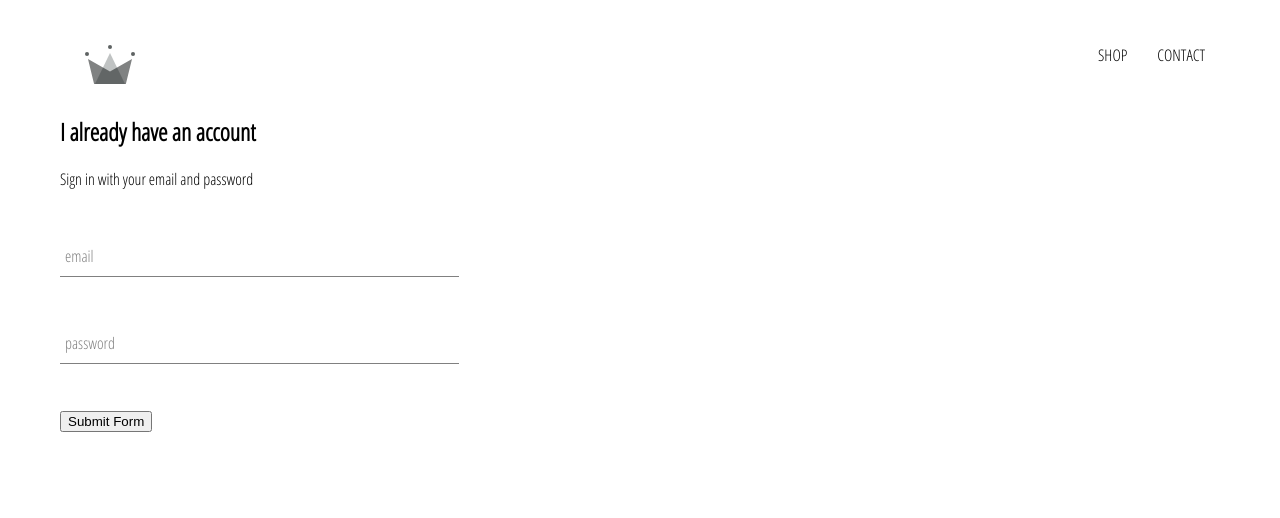
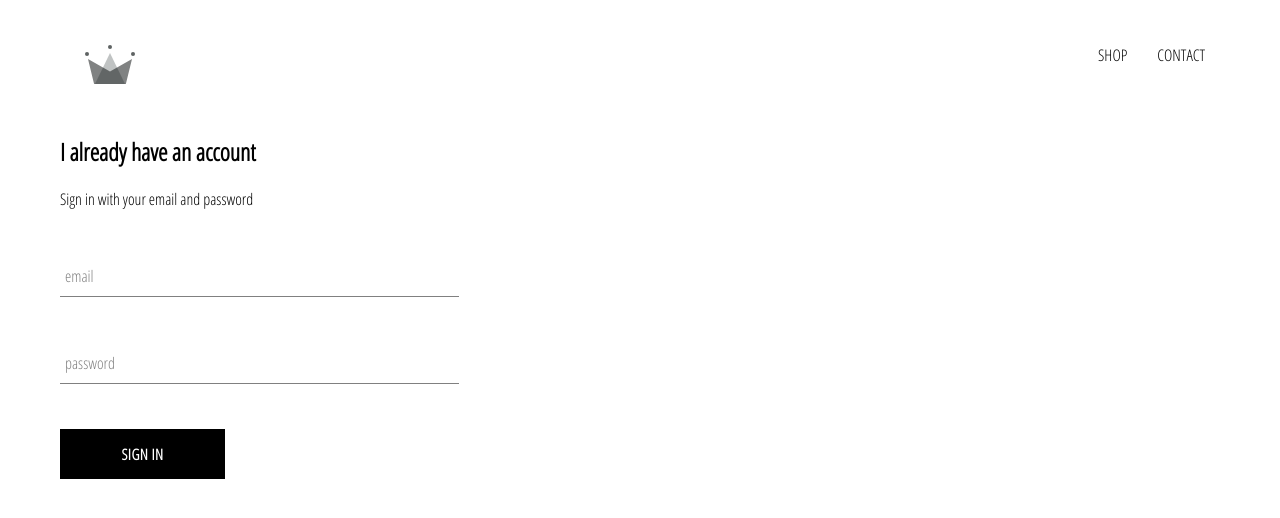
Before and after one commit to seanchamanara/komeleon, a React (Create React App) app: page /signin in a window 1280 px wide. Shown: the top 518 px of the page. Built offline with nearby package versions, Linux system fonts and the light colour scheme.

Commit message:
set up custom button.  Added firebase to project

```diff
--- a/package.json
+++ b/package.json
@@ -6,6 +6,7 @@
     "@testing-library/jest-dom": "^4.2.4",
     "@testing-library/react": "^9.3.2",
     "@testing-library/user-event": "^7.1.2",
+    "firebase": "^7.8.2",
     "react": "^16.12.0",
     "react-dom": "^16.12.0",
     "react-router-dom": "^5.1.2",
--- a/src/components/custom-button/custom-button.component.jsx
+++ b/src/components/custom-button/custom-button.component.jsx
@@ -0,0 +1,11 @@
+import React from 'react';
+
+import './custom-button.styles.scss';
+
+ const CustomButton = ({ children, ...otherProps }) => (
+    <button className="custom-button" {...otherProps} >
+        {children}
+    </button>
+ );
+
+ export default CustomButton;
--- a/src/components/custom-button/custom-button.styles.scss
+++ b/src/components/custom-button/custom-button.styles.scss
@@ -0,0 +1,22 @@
+.custom-button {
+    min-width: 165px;
+    width: auto;
+    height: 50px;
+    letter-spacing: 0.5px;
+    line-height: 50px;
+    padding: 0 35px 0 35px;
+    font-size: 15px;
+    background-color: black;
+    color: white;
+    text-transform: uppercase;
+    font-family: 'Open Sans Condensed';
+    font-weight: bolder;
+    border: none;
+    cursor: pointer;
+
+    &:hover {
+      background-color: white;
+      color: black;
+      border: 1px solid black;
+    }
+  }
--- a/src/components/sign-in/sign-in.component.jsx
+++ b/src/components/sign-in/sign-in.component.jsx
@@ -1,6 +1,7 @@
 import React from 'react';
 
 import FormInput from '../form-input/form-input.component';
+import CustomButton from '../custom-button/custom-button.component';
 
 import './sign-in.styles.scss';
 
@@ -56,7 +57,7 @@ class SignIn extends React.Component{
                            handleChange={this.handleChange}
                            required />
 
-                    <input type='submit' value='Submit Form'/>
+                    <CustomButton type='submit'>Sign in</CustomButton>
                 </form>
 
             </div>
--- a/src/components/sign-in/sign-in.styles.scss
+++ b/src/components/sign-in/sign-in.styles.scss
@@ -1,3 +1,8 @@
 .sign-in {
     width: 30vw;
+    display: flex;
+    flex-direction: column;
+    .title {
+        margin: 10px 0;
+    }
 }
```
Also changed, not shown: src/firebase/firebase.utils.js (added, +26 -0 lines), 1 other file (tests, documents, lock files or other folders).
